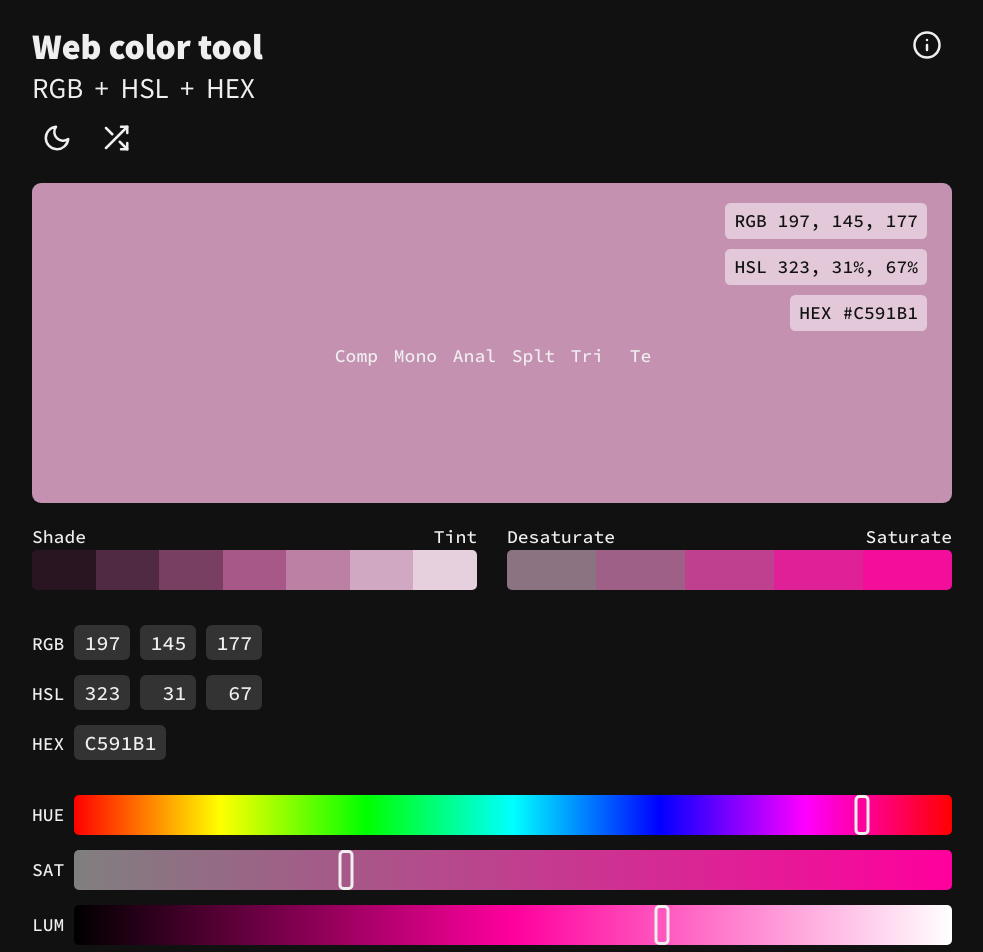
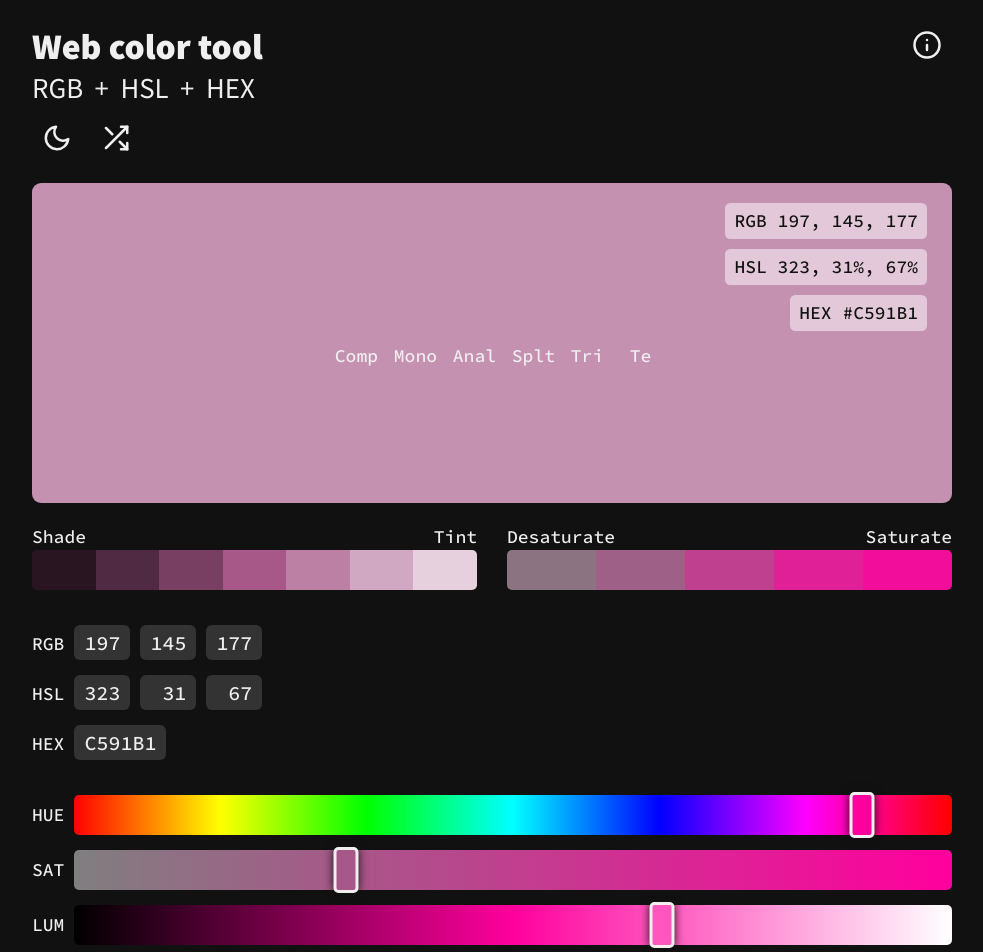
Before and after one commit to murbar/web-color-tool, a React (Create React App) app: page / in a window 1280 px wide. Shown: the top 952 px of the page, without its empty margins (148-1131 px from the left). Built offline with nearby package versions, Linux system fonts and the light colour scheme.

Commit message:
Enlarge slider touch target

```diff
--- a/src/components/common/ColorInputRange.js
+++ b/src/components/common/ColorInputRange.js
@@ -24,12 +24,13 @@ const RangeStyles = styled.div`
   .input-range__slider {
     top: 0;
     position: absolute;
-    width: 1.5rem;
-    height: 4rem;
+    width: 2.5rem;
+    height: 4.6rem;
     background: transparent;
     border: 0.3rem solid ${p => p.theme.textColor};
     border-radius: 0.5rem;
-    transform: translateX(-0.75rem) translateY(-4rem);
+    transform: translateX(-50%) translateY(-4.3rem);
+    box-shadow: 0 0 1rem ${p => p.theme.backgroundColor};
     &:hover {
       cursor: pointer;
     }
```
